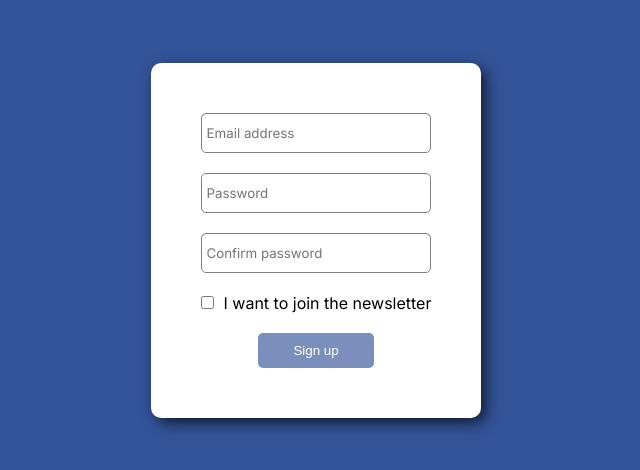
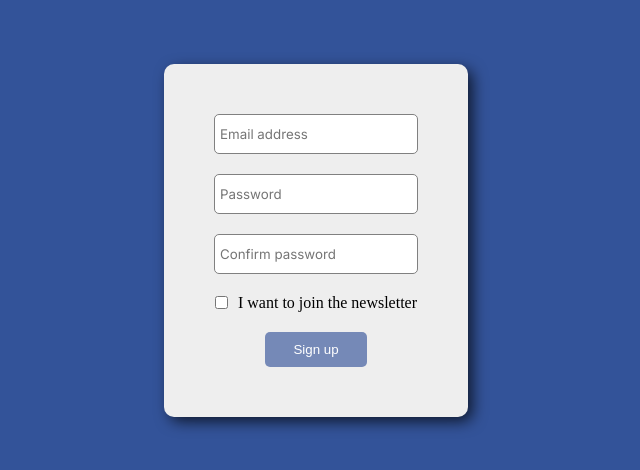
Before and after one commit to will-s-205/login, a React (Create React App) app: page / in a window 1280 px wide. Shown: the part 160-630 px from the top of the page, without its empty margins (324-964 px from the left). Built offline with nearby package versions, Linux system fonts and the light colour scheme.

Commit message:
initial form functions added

```diff
--- a/src/App.tsx
+++ b/src/App.tsx
@@ -1,4 +1,3 @@
-import React from 'react';
 import './App.scss';
 import Login from './components/Login';
 
--- a/src/components/Login.scss
+++ b/src/assets/sass/Login.scss
@@ -1,8 +1,7 @@
 body {
-    margin: 0;
     background-color: rgb(51, 83, 153);
     height: 100vh;
-    font-family: 'Inter', sans-serif;
+    font-family: --typeface-inter;
 }
 
 .form-container {
@@ -15,7 +14,7 @@ body {
 }
 
 .form {
-    background-color: white;
+    background-color: var(--white-light);
     padding: 50px;
     border-radius: 10px;
     display: flex;
--- a/src/components/Login.tsx
+++ b/src/components/Login.tsx
@@ -1,13 +1,18 @@
-import React from 'react'
-import './Login.scss'
+import { useState, useEffect } from 'react'
+import '../assets/sass/Login.scss'
 
 export default function App() {
-  const [formData, setFormData] = React.useState({
-    email: "",
-    password: "",
-    passwordConfirm: "",
+  const [formData, setFormData] = useState({
+    email: '',
+    password: '',
+    passwordConfirm: '',
     joinedNewsletter: false
   })
+
+    useEffect(() => {
+      console.log("useEffect")
+      localStorage.setItem("userCreds", JSON.stringify(formData))
+  }, [formData])
 
   function handleChange(event: { target: { name: any; value: any; type: any; checked: boolean } }) {
     const { name, value, type, checked } = event.target
@@ -17,29 +22,40 @@ export default function App() {
     }))
   }
 
+  function saveData() {
+    localStorage.setItem("userCreds", JSON.stringify({email: formData.email, password: formData.password}))
+    console.log(JSON.parse(localStorage.getItem("userCreds") || ""))
+  }
+
   function handleSubmit(event: { preventDefault: () => void }) {
     event.preventDefault()
-    if (formData.email === '') {
-      console.log("Enter your email")
-    } else if (formData.password === '') {
-      console.log("Enter new password")
-    } else if (formData.password !== formData.passwordConfirm) {
+    if (formData.email === '' && formData.email === "") {
+      console.log("Please enter your email")
+      return
+    }
+    else if (formData.password === '') {
+      console.log("Please enter new password")
+      return
+    }
+    else if (formData.password !== formData.passwordConfirm) {
       console.log("Passwords do not match")
-    } else if (formData.joinedNewsletter) {
-      console.log("Thanks for signing up for our newsletter!")
-    } else {
-      console.log("Successfully signed up")
+      return
     }
+    else
+      if (formData.joinedNewsletter)
+        console.log("Thanks for signing up for our newsletter!")
+    console.log("Successfully signed up")
+    saveData();
   }
 
   return (
     <div className="form-container">
-      <form className="form" onSubmit={handleSubmit}>
+      <form className="form" onSubmit={handleSubmit} action="api/creds" method="POST">
         <input
-          type="email"
+          type='email'
           placeholder="Email address"
           className="form--input"
-          name="email"
+          name='email'
           onChange={handleChange}
           value={formData.email}
         />
@@ -59,10 +75,9 @@ export default function App() {
           onChange={handleChange}
           value={formData.passwordConfirm}
         />
-
         <div className="form--marketing">
           <input
-            id="okayToEmail"
+            id='email-okay'
             type="checkbox"
             name="joinedNewsletter"
             onChange={handleChange}
```
